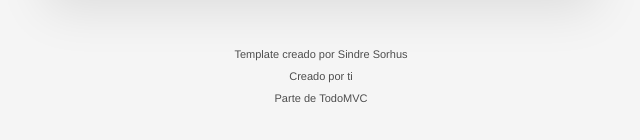
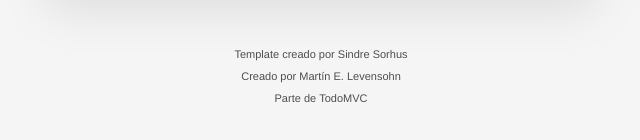
Before and after one commit to Tinsohn/lista-tarea, a website built with webpack: page src/index.html in a window 1280 px wide. Shown: the part 254-394 px from the top of the page, 319-959 px from the left. Built offline with nearby package versions, Linux system fonts and the light colour scheme.

Commit message:
Nombre propio en el html

```diff
--- a/src/index.html
+++ b/src/index.html
@@ -60,7 +60,7 @@
 
 			<p>Template creado por <a href="http://sindresorhus.com">Sindre Sorhus</a></p>
 			<!-- Change this out with your name and url ↓ -->
-			<p>Creado por <a href="http://todomvc.com">ti</a></p>
+			<p>Creado por Martín E. Levensohn</p>
 			<p>Parte de <a href="http://todomvc.com">TodoMVC</a></p>
 		</footer>
 
```
